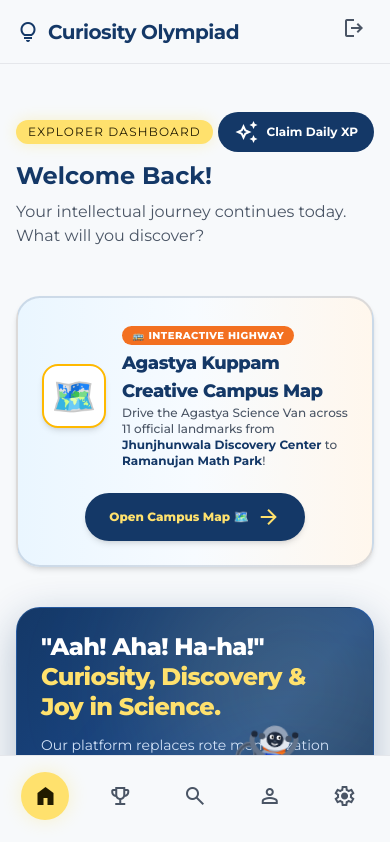
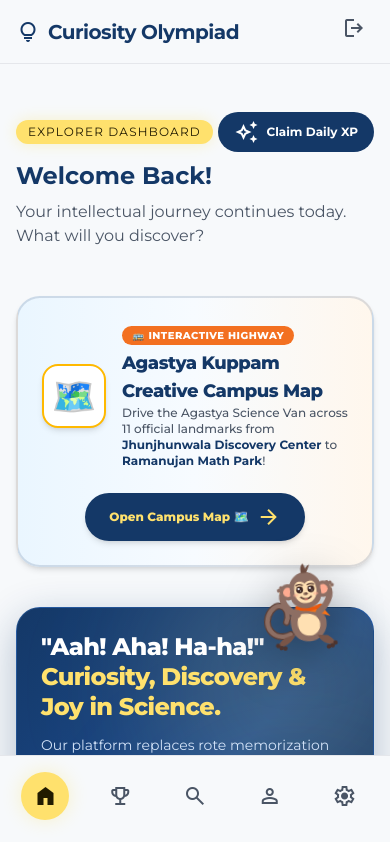
Before and after one commit to ScaryPython100/curiosity-olympiad, a Next.js app: page /dashboard in a window 390 px wide. Shown: the top 842 px of the page. Built offline with nearby package versions, Linux system fonts and the light colour scheme; no server answers.

Commit message:
fix: replace robot-like geometric mascot with authentic adorable cartoon monkey with real hands, ears, blinking eyes, and smooth free-roaming coordinates

```diff
--- a/src/components/KuppuMascot.tsx
+++ b/src/components/KuppuMascot.tsx
@@ -2,7 +2,7 @@
 
 import React, { useState, useEffect, useRef, useCallback } from "react";
 
-export type KuppuState = "idle" | "climbing" | "bounding" | "scampering";
+export type KuppuState = "idle" | "crawling" | "climbing" | "scampering";
 
 export interface KuppuMascotProps {
   userName?: string;
@@ -10,59 +10,32 @@ export interface KuppuMascotProps {
   onStateChange?: (state: KuppuState) => void;
 }
 
-interface QuadrantPosition {
-  id: number;
-  style: React.CSSProperties;
+interface MascotPosition {
+  x: number; // viewport percentage (10 to 88)
+  y: number; // viewport percentage (15 to 85)
   facing: "left" | "right";
-  label: string;
 }
 
-// 6 non-obstructive quadrants around viewport edges and major grid cards
-const QUADRANTS: QuadrantPosition[] = [
-  {
-    id: 0,
-    style: { bottom: "28px", right: "32px" },
-    facing: "left",
-    label: "Bottom-Right Edge"
-  },
-  {
-    id: 1,
-    style: { top: "115px", right: "36px" },
-    facing: "left",
-    label: "Top-Right Card Edge"
-  },
-  {
-    id: 2,
-    style: { bottom: "28px", left: "28px" },
-    facing: "right",
-    label: "Bottom-Left Edge"
-  },
-  {
-    id: 3,
-    style: { top: "115px", left: "28px" },
-    facing: "right",
-    label: "Top-Left Card Edge"
-  },
-  {
-    id: 4,
-    style: { top: "45%", right: "20px" },
-    facing: "left",
-    label: "Mid-Right Edge"
-  },
-  {
-    id: 5,
-    style: { top: "45%", left: "20px" },
-    facing: "right",
-    label: "Mid-Left Edge"
-  }
+// Open, safe zones around the dashboard viewport where Kuppu can explore freely
+const SAFE_EXPLORATION_ZONES = [
+  { x: 82, y: 75, label: "Bottom Right" },
+  { x: 15, y: 78, label: "Bottom Left" },
+  { x: 82, y: 28, label: "Top Right" },
+  { x: 15, y: 28, label: "Top Left" },
+  { x: 85, y: 50, label: "Mid Right" },
+  { x: 12, y: 50, label: "Mid Left" },
+  { x: 65, y: 80, label: "Bottom Center Right" },
+  { x: 35, y: 80, label: "Bottom Center Left" },
+  { x: 70, y: 22, label: "Top Center Right" },
+  { x: 30, y: 22, label: "Top Center Left" },
 ];
 
 const SCAMPER_DIALOGS = [
-  "Whoops! Let me scamper out of your way! 🐵💨",
-  "Aha! Bounding to an empty corner! 🌿",
-  "Ha-ha! Swinging out so you can click! 🦘",
-  "Out of your way, Explorer! Keep going! 🚀",
-  "Dodging over! Curiosity never stops! 🔬"
+  "Whoops! Scampering out of your way! 🐵💨",
+  "Aha! Leaping to a free branch! 🌿",
+  "Ha-ha! Swinging over so you can click! 🦘",
+  "Curiosity never stops! Exploring over here! 🔭",
+  "Ooh-ooh! Making room for you, Explorer! ✨"
 ];
 
 export default function KuppuMascot({
@@ -71,12 +44,15 @@ export default function KuppuMascot({
   onStateChange
 }: KuppuMascotProps) {
   const [state, setState] = useState<KuppuState>("idle");
-  const [quadIndex, setQuadIndex] = useState<number>(0);
+  const [pos, setPos] = useState<MascotPosition>({
+    x: 82,
+    y: 75,
+    facing: "left"
+  });
   const [dialog, setDialog] = useState<string | null>(null);
-  const [scrollDelta, setScrollDelta] = useState<number>(0);
+  const [isBlinking, setIsBlinking] = useState(false);
   const lastScrollY = useRef<number>(0);
   const scrollTimeoutRef = useRef<NodeJS.Timeout | null>(null);
-  const scamperTimeoutRef = useRef<NodeJS.Timeout | null>(null);
 
   const notifyStateChange = useCallback(
     (newState: KuppuState) => {
@@ -86,7 +62,7 @@ export default function KuppuMascot({
     [onStateChange]
   );
 
-  // Play subtle web audio sound effects for interaction
+  // Play subtle audio squeak on interaction
   const playInteractionAudio = useCallback((freq1: number, freq2: number) => {
     try {
       const AudioCtx =
@@ -97,36 +73,80 @@ export default function KuppuMascot({
       const gain = ctx.createGain();
       osc.type = "sine";
       osc.frequency.setValueAtTime(freq1, ctx.currentTime);
-      osc.frequency.setValueAtTime(freq2, ctx.currentTime + 0.12);
-      gain.gain.setValueAtTime(0.12, ctx.currentTime);
-      gain.gain.exponentialRampToValueAtTime(0.01, ctx.currentTime + 0.28);
+      osc.frequency.exponentialRampToValueAtTime(freq2, ctx.currentTime + 0.18);
+      gain.gain.setValueAtTime(0.1, ctx.currentTime);
+      gain.gain.exponentialRampToValueAtTime(0.01, ctx.currentTime + 0.25);
       osc.connect(gain);
       gain.connect(ctx.destination);
       osc.start();
-      osc.stop(ctx.currentTime + 0.28);
+      osc.stop(ctx.currentTime + 0.25);
     } catch {
-      // Ignore audio context errors
+      // Audio context fallback
     }
   }, []);
 
-  // 1. Scroll Listener: Trigger Climbing / Bounding State when scrolling up or down
+  // 1. Move Kuppu to a new random safe coordinate across the screen
+  const moveToRandomCoordinate = useCallback(
+    (reason: "click" | "roam" | "scroll" = "roam") => {
+      setPos((prev) => {
+        // Pick a coordinate that is sufficiently different from current position
+        const candidates = SAFE_EXPLORATION_ZONES.filter(
+          (z) => Math.abs(z.x - prev.x) > 15 || Math.abs(z.y - prev.y) > 15
+        );
+        const nextZone =
+          candidates[Math.floor(Math.random() * candidates.length)] ||
+          SAFE_EXPLORATION_ZONES[0];
+
+        const nextFacing: "left" | "right" =
+          nextZone.x > prev.x ? "right" : "left";
+
+        return {
+          x: nextZone.x,
+          y: nextZone.y,
+          facing: nextFacing
+        };
+      });
+
+      if (reason === "click") {
+        playInteractionAudio(640, 920);
+        notifyStateChange("scampering");
+        const msg =
+          SCAMPER_DIALOGS[Math.floor(Math.random() * SCAMPER_DIALOGS.length)];
+        setDialog(msg);
+        setTimeout(() => setDialog(null), 3500);
+      } else {
+        notifyStateChange("crawling");
+      }
+
+      setTimeout(() => {
+        notifyStateChange("idle");
+      }, 1400);
+    },
+    [notifyStateChange, playInteractionAudio]
+  );
+
+  // 2. Click / Touch scamper evasion
+  const handleScamper = useCallback(
+    (e?: React.MouseEvent | React.TouchEvent) => {
+      if (e) e.stopPropagation();
+      moveToRandomCoordinate("click");
+    },
+    [moveToRandomCoordinate]
+  );
+
+  // 3. Scroll Listener: When user scrolls, Kuppu climbs smoothly
   useEffect(() => {
     const handleScroll = () => {
       const currentScrollY = window.scrollY;
       const delta = currentScrollY - lastScrollY.current;
-      if (Math.abs(delta) > 15 && state === "idle") {
+      if (Math.abs(delta) > 25 && state === "idle") {
         lastScrollY.current = currentScrollY;
-        setScrollDelta(delta);
-
-        // Shift into climbing or bounding state
-        const nextState: KuppuState = Math.abs(delta) > 60 ? "bounding" : "climbing";
-        notifyStateChange(nextState);
+        notifyStateChange("climbing");
 
         if (scrollTimeoutRef.current) clearTimeout(scrollTimeoutRef.current);
         scrollTimeoutRef.current = setTimeout(() => {
           notifyStateChange("idle");
-          setScrollDelta(0);
-        }, 850);
+        }, 800);
       } else {
         lastScrollY.current = currentScrollY;
       }
@@ -139,105 +159,72 @@ export default function KuppuMascot({
     };
   }, [state, notifyStateChange]);
 
-  // 2. Scamper (Click-to-Move) Handler: Evasive animation to an empty quadrant
-  const handleScamperMove = useCallback(
-    (e?: React.MouseEvent | React.TouchEvent) => {
-      if (e) {
-        e.stopPropagation();
-      }
-      playInteractionAudio(680, 960);
-      notifyStateChange("scampering");
-
-      // Pick a random empty quadrant different from current position
-      setQuadIndex((prev) => {
-        const candidates = QUADRANTS.map((_, idx) => idx).filter((idx) => idx !== prev);
-        return candidates[Math.floor(Math.random() * candidates.length)];
-      });
-
-      // Display short evasive dialogue
-      const randomMsg =
-        SCAMPER_DIALOGS[Math.floor(Math.random() * SCAMPER_DIALOGS.length)];
-      setDialog(randomMsg);
-
-      if (scamperTimeoutRef.current) clearTimeout(scamperTimeoutRef.current);
-      scamperTimeoutRef.current = setTimeout(() => {
-        notifyStateChange("idle");
-      }, 900);
-
-      // Auto-clear dialogue bubble after 3.5s
-      setTimeout(() => {
-        setDialog(null);
-      }, 3500);
-    },
-    [notifyStateChange, playInteractionAudio]
-  );
-
-  // 3. Periodic idle roaming if inactive for 20 seconds
+  // 4. Free-roaming interval: Kuppu crawls to a new spot every 12 seconds so he feels truly alive!
   useEffect(() => {
     const interval = setInterval(() => {
       if (state === "idle") {
-        handleScamperMove();
+        moveToRandomCoordinate("roam");
       }
-    }, 20000);
+    }, 12000);
     return () => clearInterval(interval);
-  }, [state, handleScamperMove]);
+  }, [state, moveToRandomCoordinate]);
 
-  const currentQuad = QUADRANTS[quadIndex];
+  // 5. Authentic monkey blinking animation
+  useEffect(() => {
+    const blinkInterval = setInterval(() => {
+      setIsBlinking(true);
+      setTimeout(() => setIsBlinking(false), 180);
+    }, 4500);
+    return () => clearInterval(blinkInterval);
+  }, []);
 
-  // Dynamic CSS transformations for active physical states
-  const getAnimationClasses = () => {
+  // Determine dynamic animation classes based on current state
+  const getContainerAnimation = () => {
     switch (state) {
       case "scampering":
-        return "scale-110 -translate-y-8 rotate-12 transition-all duration-700 ease-in-out";
-      case "bounding":
-        return "scale-105 -translate-y-5 rotate-6 transition-all duration-500 ease-out";
+        return "scale-110 -translate-y-6 rotate-12 transition-all duration-1000 ease-in-out";
+      case "crawling":
+        return "scale-100 -translate-y-2 rotate-3 transition-all duration-[1400ms] ease-in-out";
       case "climbing":
-        return "scale-100 -translate-y-3 -rotate-3 transition-all duration-300 ease-out";
+        return "scale-105 -translate-y-4 -rotate-6 transition-all duration-500 ease-out";
       case "idle":
       default:
         return "scale-100 translate-y-0 rotate-0 transition-all duration-700 ease-in-out";
     }
   };
 
-  // Adjust Y offset slightly based on scroll delta during climbing
-  const scrollOffsetStyle: React.CSSProperties =
-    state === "climbing" || state === "bounding"
-      ? {
-          transform: `translateY(${Math.max(-20, Math.min(20, scrollDelta * 0.2))}px)`
-        }
-      : {};
-
   return (
     /*
-      1. COMPONENT ARCHITECTURE & ISOLATION:
-      Fixed, screen-spanning overlay with pointer-events: none globally.
-      Only Kuppu's character wrapper has pointer-events: auto explicitly.
+      FULL-SCREEN FREE OVERLAY
+      pointer-events: none globally so clicks fall through to dashboard cards & buttons.
+      pointer-events: auto explicitly on Kuppu so he can be clicked to scamper away!
     */
-    <div className="fixed inset-0 z-50 pointer-events-none overflow-hidden select-none">
+    <div className="fixed inset-0 z-[100] pointer-events-none overflow-hidden select-none">
       <div
         style={{
-          ...currentQuad.style,
-          ...scrollOffsetStyle
+          left: `${pos.x}%`,
+          top: `${pos.y}%`,
+          transform: "translate(-50%, -50%)"
         }}
-        className={`absolute pointer-events-auto cursor-pointer group flex flex-col items-center ${getAnimationClasses()}`}
-        onClick={handleScamperMove}
-        onTouchStart={handleScamperMove}
+        className={`absolute pointer-events-auto cursor-pointer group flex flex-col items-center ${getContainerAnimation()}`}
+        onClick={handleScamper}
+        onTouchStart={handleScamper}
         role="button"
         tabIndex={0}
-        aria-label="Kuppu Mascot - Click to scamper to an empty screen quadrant"
-        title="Click Kuppu to move him out of your way!"
+        aria-label="Kuppu the Monkey Mascot - Click to make him scamper freely around the screen"
+        title="Click Kuppu to make him scamper out of your way!"
       >
-        {/* AI Assistant Overlay Bubble or Scamper Dialogue */}
+        {/* Floating AI Assistant Speech or Scamper Dialogue Bubble */}
         {(aiSpeech || dialog) && (
           <div
-            className={`absolute bottom-full mb-3 w-60 bg-white/95 backdrop-blur-md rounded-2xl p-3 shadow-xl border-2 border-[#143867] animate-in fade-in zoom-in-95 duration-200 z-50 text-left ${
-              currentQuad.facing === "left" ? "right-0" : "left-0"
+            className={`absolute bottom-full mb-3 w-64 bg-white/95 backdrop-blur-md rounded-2xl p-3.5 shadow-2xl border-2 border-[#143867] animate-in fade-in zoom-in-95 duration-200 z-50 text-left ${
+              pos.x > 50 ? "right-0" : "left-0"
             }`}
             onClick={(e) => e.stopPropagation()}
           >
             <div className="flex items-center justify-between gap-1 mb-1">
-              <span className="px-2 py-0.5 bg-amber-100 text-[#143867] text-[9px] font-black rounded-full uppercase tracking-wider">
-                {aiSpeech ? "🐵 Kuppu AI Assistant" : "🐵 Kuppu Scampering! 💨"}
+              <span className="px-2 py-0.5 bg-amber-100 text-[#143867] text-[10px] font-black rounded-full uppercase tracking-wider">
+                {aiSpeech ? "🐵 Kuppu AI Guide" : "🐵 Kuppu Scampering! 💨"}
               </span>
               <button
                 onClick={(e) => {
@@ -249,148 +236,223 @@ export default function KuppuMascot({
                 ✕
               </button>
             </div>
-            <p className="text-[11px] text-gray-800 font-bold leading-snug">
+            <p className="text-xs text-gray-800 font-bold leading-snug">
               {aiSpeech || dialog}
             </p>
           </div>
         )}
 
         {/*
-          3. ASSET & RENDERING BASELINE:
-          Pure transparent vector SVG character with zero background, zero box, and zero border.
-          Responsive sizing: w-20 h-20 sm:w-24 sm:h-24 md:w-28 md:h-28
+          AUTHENTIC, CUTE CARTOON MONKEY / LANGUR ILLUSTRATION (SVG)
+          Zero square boxes, zero circle borders, zero geometric robot parts.
+          Smooth, organic curves, fluffy ears, expressive face, hands with fingers, and curling tail!
         */}
         <div
           style={{
-            transform: currentQuad.facing === "left" ? "scaleX(1)" : "scaleX(-1)"
+            transform: pos.facing === "left" ? "scaleX(1)" : "scaleX(-1)"
           }}
-          className={`relative w-20 h-20 sm:w-24 sm:h-24 md:w-28 md:h-28 transition-transform duration-300 group-hover:scale-110 ${
+          className={`relative w-24 h-24 sm:w-28 sm:h-28 md:w-32 md:h-32 transition-transform duration-300 group-hover:scale-110 ${
             state === "idle" ? "animate-pulse" : ""
           }`}
         >
-          {/* Adorable SVG Cartoon Grey Langur from Andhra Pradesh with Orange Scarf & Blue Vest */}
           <svg
-            viewBox="0 0 120 120"
+            viewBox="0 0 160 160"
             fill="none"
             xmlns="http://www.w3.org/2000/svg"
-            className="w-full h-full drop-shadow-xl overflow-visible"
+            className="w-full h-full drop-shadow-[0_12px_24px_rgba(0,0,0,0.35)] overflow-visible"
           >
-            {/* Curved climbing monkey tail */}
+            {/* ==================== 1. LONG SWISHING CARTOON MONKEY TAIL ==================== */}
             <path
-              d="M30 85 C10 85 5 60 20 50 C30 42 40 55 35 68"
-              stroke="#64748B"
+              d="M 50 115 C 20 125, 5 95, 22 75 C 38 58, 55 75, 45 95"
+              stroke="#5D4037"
+              strokeWidth="11"
+              strokeLinecap="round"
+              fill="none"
+              className={state === "crawling" || state === "scampering" ? "animate-spin" : ""}
+            />
+            <path
+              d="M 50 115 C 20 125, 5 95, 22 75 C 38 58, 55 75, 45 95"
+              stroke="#8D6E63"
               strokeWidth="7"
               strokeLinecap="round"
               fill="none"
             />
+
+            {/* ==================== 2. BACK FOOT WITH CLIMBING TOES ==================== */}
             <path
-              d="M30 85 C10 85 5 60 20 50 C30 42 40 55 35 68"
-              stroke="#475569"
-              strokeWidth="3"
+              d="M 58 115 C 50 130, 35 135, 30 132 C 28 130, 32 125, 40 120"
+              fill="#795548"
+            />
+            <circle cx="28" cy="131" r="3.5" fill="#4E342E" />
+            <circle cx="33" cy="135" r="3.5" fill="#4E342E" />
+            <circle cx="39" cy="136" r="3.5" fill="#4E342E" />
+
+            {/* ==================== 3. CUTE FURRY MONKEY BODY (TORSO) ==================== */}
+            <path
+              d="M 60 75 C 48 85, 48 115, 65 125 C 82 135, 105 125, 108 105 C 112 85, 95 75, 60 75 Z"
+              fill="#8D6E63"
+            />
+            {/* Lighter cream/peach monkey belly patch */}
+            <path
+              d="M 68 85 C 60 92, 60 112, 72 118 C 85 124, 98 116, 98 102 C 98 90, 85 82, 68 85 Z"
+              fill="#FFE0B2"
+            />
+
+            {/* ==================== 4. FRONT FOOT WITH CLIMBING TOES ==================== */}
+            <path
+              d="M 92 120 C 98 135, 112 138, 118 136 C 120 134, 116 128, 108 122"
+              fill="#795548"
+            />
+            <circle cx="119" cy="135" r="3.5" fill="#4E342E" />
+            <circle cx="114" cy="139" r="3.5" fill="#4E342E" />
+            <circle cx="108" cy="140" r="3.5" fill="#4E342E" />
+
+            {/* ==================== 5. DAPPER AGASTYA ORANGE SCARF ==================== */}
+            <path
+              d="M 62 76 Q 80 84, 104 76 L 115 92 L 95 84 Z"
+              fill="#F97316"
+            />
+            <path
+              d="M 64 74 Q 82 82, 102 74"
+              stroke="#EA580C"
+              strokeWidth="6"
+              strokeLinecap="round"
+            />
+
+            {/* ==================== 6. CLIMBING ARMS & REAL MONKEY HANDS (WITH FINGERS!) ==================== */}
+            {/* Left Arm & Hand */}
+            <path
+              d="M 64 85 C 48 78, 38 60, 44 48"
+              stroke="#8D6E63"
+              strokeWidth="10"
+              strokeLinecap="round"
+            />
+            {/* Cute palm and 4 little fingers */}
+            <circle cx="44" cy="46" r="6" fill="#FFE0B2" />
+            <circle cx="38" cy="44" r="3" fill="#8D6E63" />
+            <circle cx="42" cy="40" r="3" fill="#8D6E63" />
+            <circle cx="47" cy="40" r="3" fill="#8D6E63" />
+            <circle cx="51" cy="43" r="3" fill="#8D6E63" />
+
+            {/* Right Arm & Hand */}
+            <path
+              d="M 98 84 C 112 74, 122 58, 116 46"
+              stroke="#8D6E63"
+              strokeWidth="10"
+              strokeLinecap="round"
+            />
+            {/* Cute palm and 4 little fingers */}
+            <circle cx="116" cy="44" r="6" fill="#FFE0B2" />
+            <circle cx="110" cy="40" r="3" fill="#8D6E63" />
+            <circle cx="115" cy="38" r="3" fill="#8D6E63" />
+            <circle cx="120" cy="39" r="3" fill="#8D6E63" />
+            <circle cx="123" cy="43" r="3" fill="#8D6E63" />
+
+            {/* ==================== 7. ADORABLE CARTOON MONKEY HEAD & EARS ==================== */}
+            {/* Left Ear */}
+            <circle cx="52" cy="48" r="13" fill="#8D6E63" />
+            <circle cx="52" cy="48" r="7.5" fill="#FFAB91" />
+
+            {/* Right Ear */}
+            <circle cx="108" cy="48" r="13" fill="#8D6E63" />
+            <circle cx="108" cy="48" r="7.5" fill="#FFAB91" />
+
+            {/* Warm Brownish-Grey Furry Monkey Head */}
+            <path
+              d="M 56 46 C 52 28, 72 18, 80 18 C 88 18, 108 28, 104 46 C 108 62, 98 76, 80 76 C 62 76, 52 62, 56 46 Z"
+              fill="#8D6E63"
+            />
+
+            {/* Cute Tuft of Monkey Hair on top of head */}
+            <path
+              d="M 76 20 C 74 10, 78 6, 80 5 C 82 8, 84 14, 82 20"
+              fill="#6D4C41"
+            />
+            <path
+              d="M 80 19 C 83 11, 88 8, 90 7 C 89 11, 86 16, 84 20"
+              fill="#6D4C41"
+            />
+
+            {/* Heart-Shaped Light Peach/Cream Monkey Face Mask (Authentic Cartoon Look) */}
+            <path
+              d="M 63 42 C 63 32, 75 30, 80 37 C 85 30, 97 32, 97 42 C 100 55, 94 68, 80 68 C 66 68, 60 55, 63 42 Z"
+              fill="#FFE0B2"
+            />
+
+            {/* ==================== 8. EXPRESSIVE CARTOON EYES & EYEBROWS ==================== */}
+            {/* Left Eye */}
+            <circle
+              cx="71"
+              cy="46"
+              r={isBlinking ? "1" : "5.5"}
+              fill="#3E2723"
+              className="transition-all duration-100"
+            />
+            {!isBlinking && (
+              <>
+                <circle cx="69.5" cy="44.5" r="1.8" fill="#FFFFFF" />
+                <circle cx="72.5" cy="47.5" r="0.8" fill="#FFFFFF" />
+              </>
+            )}
+            {/* Cute Curved Eyebrow */}
+            <path
+              d="M 66 39 Q 71 36, 76 39"
+              stroke="#5D4037"
+              strokeWidth="2.2"
               strokeLinecap="round"
               fill="none"
             />
 
-            {/* Back climbing leg & foot */}
+            {/* Right Eye */}
+            <circle
+              cx="89"
+              cy="46"
+              r={isBlinking ? "1" : "5.5"}
+              fill="#3E2723"
+              className="transition-all duration-100"
+            />
+            {!isBlinking && (
+              <>
+                <circle cx="87.5" cy="44.5" r="1.8" fill="#FFFFFF" />
+                <circle cx="90.5" cy="47.5" r="0.8" fill="#FFFFFF" />
+              </>
+            )}
+            {/* Cute Curved Eyebrow */}
             <path
-              d="M45 78 L35 95 L28 95"
-              stroke="#475569"
-              strokeWidth="8"
-              strokeLinecap="round"
-              strokeLinejoin="round"
-            />
-            <circle cx="27" cy="95" r="4" fill="#1E293B" />
-
-            {/* Monkey Torso (Grey fur) */}
-            <ellipse cx="60" cy="72" rx="20" ry="24" fill="#94A3B8" />
-            {/* Lighter belly patch */}
-            <ellipse cx="64" cy="74" rx="13" ry="17" fill="#E2E8F0" />
-
-            {/* Blue Agastya Science Vest */}
-            <path
-              d="M44 58 C44 58 54 75 58 84 L74 84 C78 75 80 58 80 58 Z"
-              fill="#1D4ED8"
-            />
-            {/* Vest pocket & collar detail */}
-            <path d="M52 58 L52 82 M72 58 L72 82" stroke="#1E40AF" strokeWidth="2" />
-            <circle cx="68" cy="72" r="3" fill="#ffe16d" />
-
-            {/* Front climbing leg & foot */}
-            <path
-              d="M68 85 L76 102 L84 102"
-              stroke="#475569"
-              strokeWidth="8"
-              strokeLinecap="round"
-              strokeLinejoin="round"
-            />
-            <circle cx="85" cy="102" r="4" fill="#1E293B" />
-
-            {/* Orange Agastya Scarf around neck */}
-            <path
-              d="M46 52 Q60 58 78 52 L88 64 L75 58 Z"
-              fill="#F97316"
-            />
-            <path
-              d="M48 50 Q60 56 76 50"
-              stroke="#EA580C"
-              strokeWidth="5"
-              strokeLinecap="round"
-            />
-
-            {/* Climbing Arms */}
-            <path
-              d="M48 62 C32 55 25 40 32 32"
-              stroke="#64748B"
-              strokeWidth="7"
-              strokeLinecap="round"
-            />
-            <circle cx="32" cy="32" r="4.5" fill="#1E293B" />
-
-            <path
-              d="M74 62 C88 52 95 38 90 28"
-              stroke="#64748B"
-              strokeWidth="7"
-              strokeLinecap="round"
-            />
-            <circle cx="90" cy="28" r="4.5" fill="#1E293B" />
-
-            {/* Adorable Grey Langur Head */}
-            <circle cx="62" cy="36" r="19" fill="#94A3B8" />
-            {/* Fluffy white/grey cheek fur typical of Andhra grey langurs */}
-            <path
-              d="M42 36 Q38 46 48 50 Q62 55 76 50 Q86 46 82 36 Z"
-              fill="#E2E8F0"
-            />
-
-            {/* Dark grey langur face mask */}
-            <ellipse cx="62" cy="37" rx="12" ry="11" fill="#1E293B" />
-
-            {/* Expressive eyes */}
-            <circle cx="57" cy="34" r="3.2" fill="#FFFFFF" />
-            <circle cx="67" cy="34" r="3.2" fill="#FFFFFF" />
-            <circle cx="58" cy="34" r="1.6" fill="#000000" />
-            <circle cx="68" cy="34" r="1.6" fill="#000000" />
-            <circle cx="56.5" cy="33" r="0.7" fill="#FFFFFF" />
-            <circle cx="66.5" cy="33" r="0.7" fill="#FFFFFF" />
-
-            {/* Smiling mouth & nose */}
-            <ellipse cx="62" cy="39.5" rx="2" ry="1.2" fill="#475569" />
-            <path
-              d="M58 43 Q62 46 66 43"
-              stroke="#FFFFFF"
-              strokeWidth="1.8"
+              d="M 84 39 Q 89 36, 94 39"
+              stroke="#5D4037"
+              strokeWidth="2.2"
               strokeLinecap="round"
               fill="none"
             />
 
-            {/* Round monkey ears */}
-            <circle cx="43" cy="34" r="4.5" fill="#475569" />
-            <circle cx="81" cy="34" r="4.5" fill="#475569" />
+            {/* ==================== 9. BUTTON NOSE & HAPPY SMILING MOUTH WITH TONGUE ==================== */}
+            {/* Adorable little oval monkey nose */}
+            <ellipse cx="80" cy="53" rx="3.5" ry="2.2" fill="#6D4C41" />
+            <circle cx="79" cy="52.2" r="0.8" fill="#FFE0B2" opacity="0.6" />
+
+            {/* Cheerful wide cartoon smile */}
+            <path
+              d="M 72 58 Q 80 65, 88 58"
+              stroke="#5D4037"
+              strokeWidth="2.8"
+              strokeLinecap="round"
+              fill="none"
+            />
+            {/* Cute pink tongue peeking out */}
+            <path
+              d="M 77 61 Q 80 65, 83 61 Z"
+              fill="#FF8A80"
+            />
+
+            {/* Rosy cheek blush */}
+            <ellipse cx="64" cy="54" rx="4" ry="2.5" fill="#FFAB91" opacity="0.5" />
+            <ellipse cx="96" cy="54" rx="4" ry="2.5" fill="#FFAB91" opacity="0.5" />
           </svg>
         </div>
 
-        {/* Subtle hover prompt */}
-        <span className="opacity-0 group-hover:opacity-100 transition-opacity duration-200 px-2.5 py-0.5 bg-[#143867]/95 text-white text-[9px] font-black rounded-full shadow-md mt-1 whitespace-nowrap pointer-events-none">
+        {/* Floating playful helper badge on hover */}
+        <span className="opacity-0 group-hover:opacity-100 transition-opacity duration-200 px-3 py-1 bg-[#143867]/95 text-[#ffe16d] text-[10px] font-black rounded-full shadow-lg mt-1 whitespace-nowrap pointer-events-none">
           Click me to scamper over! 🐵💨
         </span>
       </div>
```
